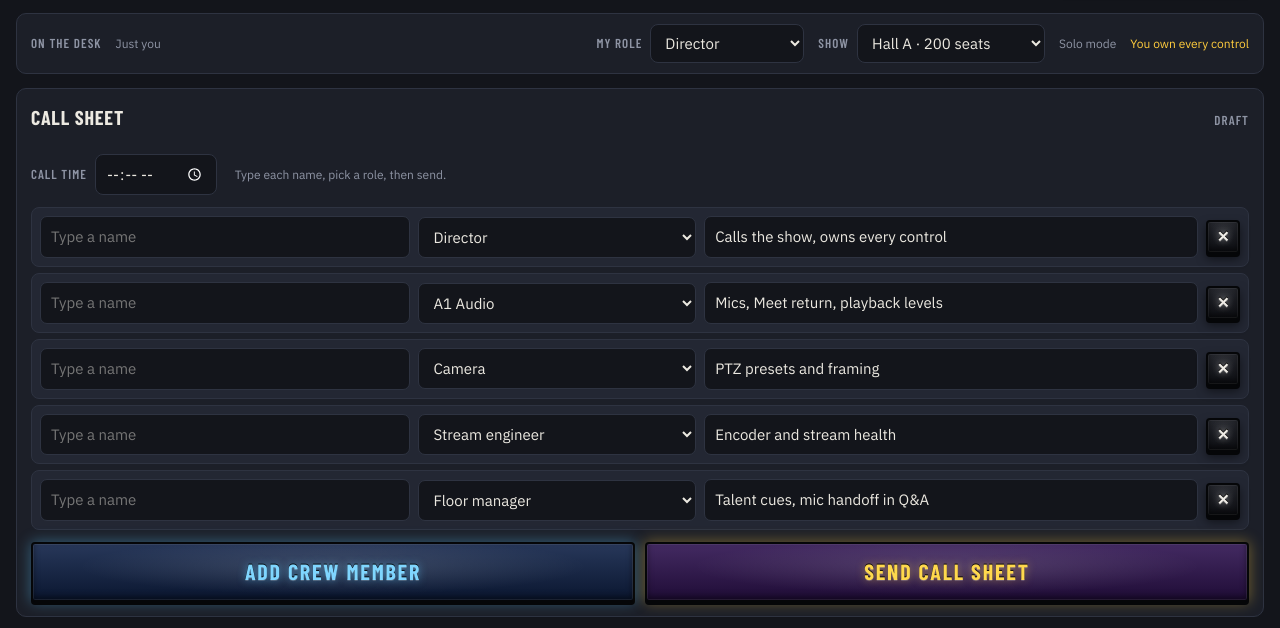
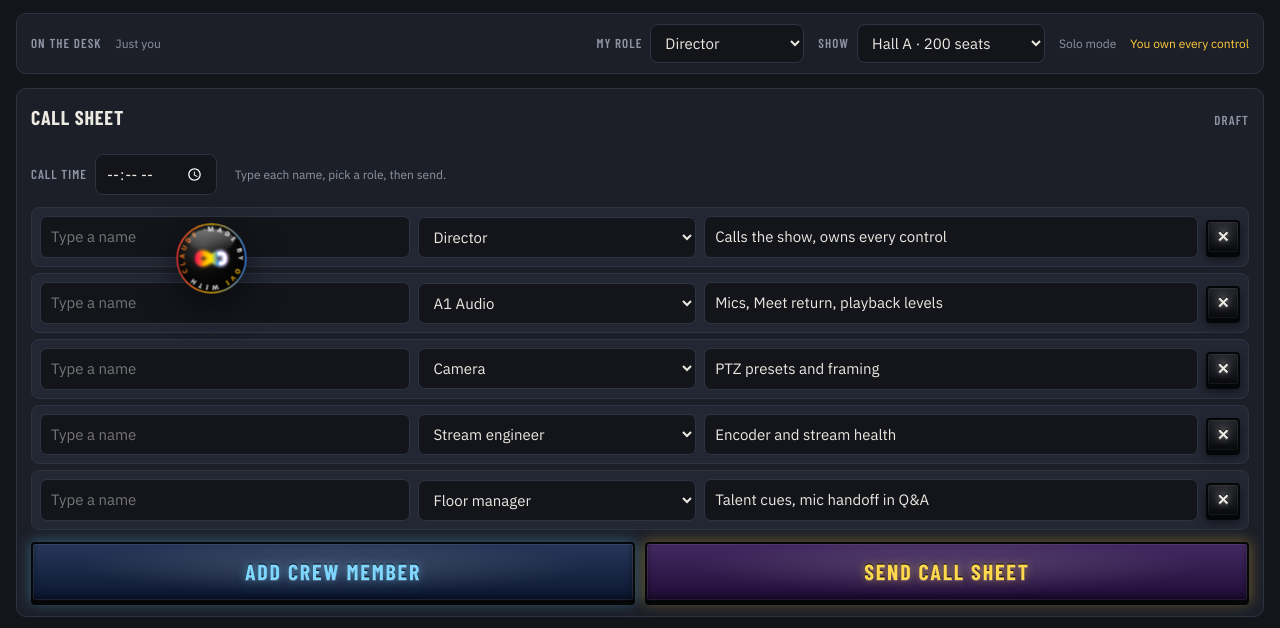
Before and after one commit to ovidemetrian/my-future-past, a plain HTML site: page desk/index.html in a window 1280 px wide. Shown: the part 122-750 px from the top of the page. Drawn offline with nearby package versions, Linux system fonts and the light colour scheme.

Commit message:
Director's Desk: load the badge
Co-Authored-By: Claude Opus 5.5 <noreply@anthropic.com>
Claude-Session: https://claude.ai/code/session_016SrtB9fnT237aWaggZHzzG

```diff
--- a/desk/index.html
+++ b/desk/index.html
@@ -687,4 +687,5 @@ addLog('CORE','Design running · Presentation scene loaded','');
 })();
 if('serviceWorker' in navigator){addEventListener('load',()=>navigator.serviceWorker.register('sw.js').catch(()=>{}));}
 </script>
+<script src="badge.js"></script>
 </body></html>
```
